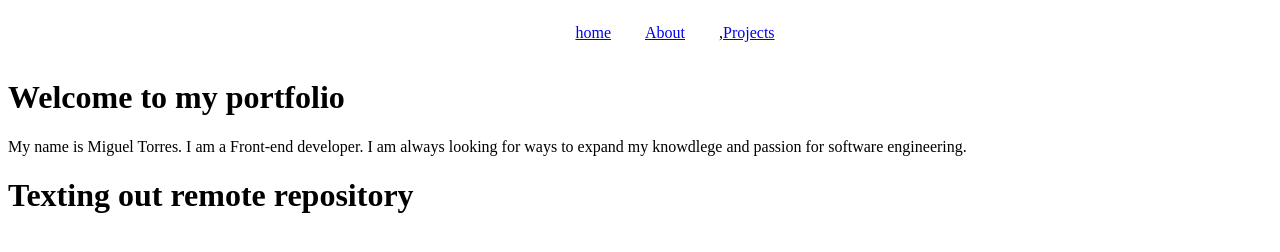
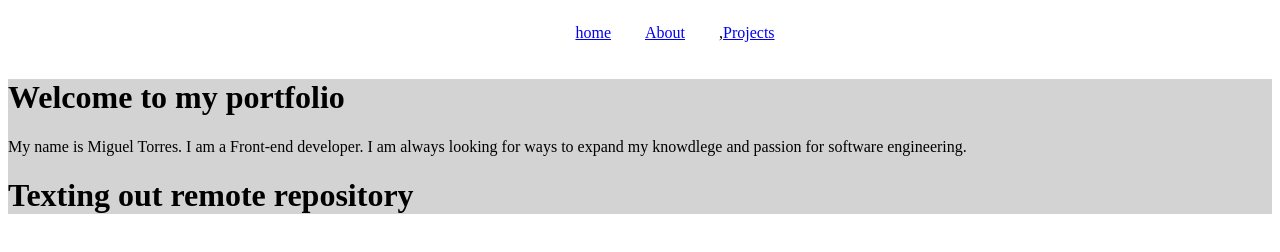
Before and after one commit to MiguelitoTH/portfolio, a plain HTML site: page index.html in a window 1280 px wide. Drawn offline with Linux system fonts and the light colour scheme.

Commit message:
pushing some css

```diff
--- a/index.css
+++ b/index.css
@@ -9,3 +9,8 @@ z-index: 2;
     display: inline;
     margin-left:30px;
 }
+main{
+    background-color: lightgray;
+
+
+}
--- a/index.html
+++ b/index.html
@@ -18,8 +18,10 @@
 </header>
 <body>
   <!--Introdution to The portfolio-->
+  <main>
     <h1> Welcome to my portfolio</h1>
     <p>My name is Miguel Torres. I am a Front-end developer. I am always looking for ways to expand my knowdlege and passion for software engineering.</p>
     <h1> Texting out remote repository</h1>
+  </main>
 </body>
 </html>
```
